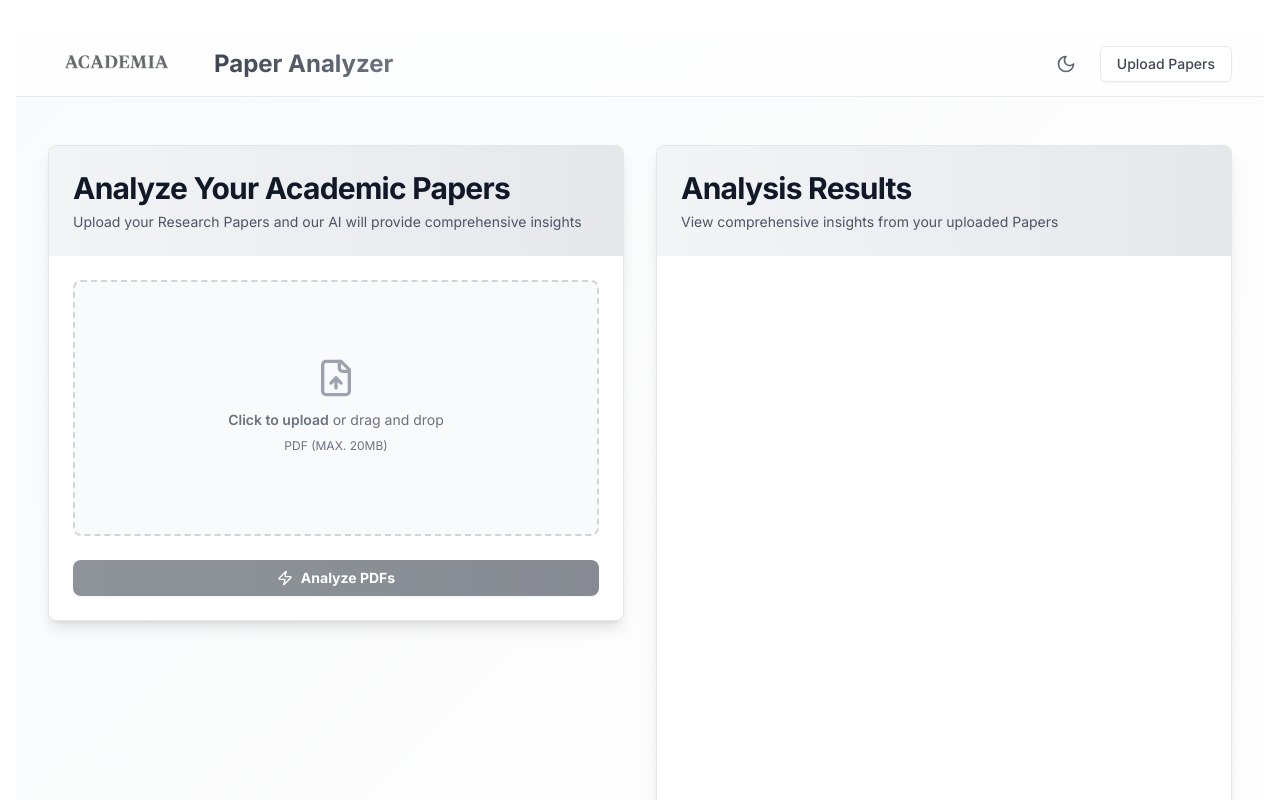
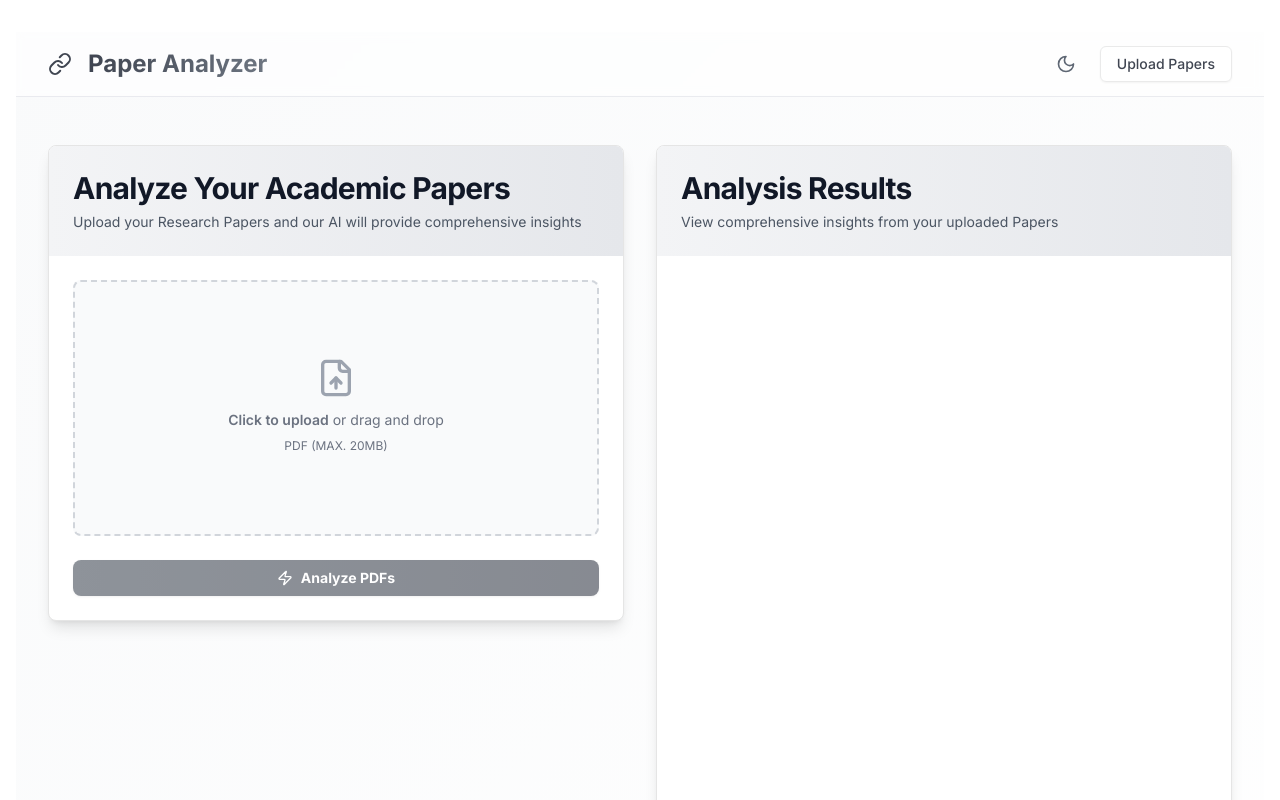
Before and after one commit to jon-jc/pdfAnalyzer, a Next.js app: page /pdf in a window 1280 px wide. Shown: the top 800 px of the page. Built offline with nearby package versions, Linux system fonts and the light colour scheme.

Commit message:
fix link to home page on paper analyzer page

```diff
--- a/components/pdf.tsx
+++ b/components/pdf.tsx
@@ -23,6 +23,7 @@ import {
   Sparkles,
   CheckCircle,
   AlertCircle,
+  Link,
 } from "lucide-react";
 import { Button } from "@/components/ui/button";
 import { Input } from "@/components/ui/input";
@@ -359,6 +360,7 @@ export default function PDFAnalyzer() {
       >
         <div className="container mx-auto px-4 sm:px-6 lg:px-8 flex h-16 items-center justify-between">
           <div className="flex items-center space-x-4">
+            <Link href="/">
               <Image
                 src="/academialogo.png"
                 alt="Academia.edu Logo"
@@ -366,6 +368,7 @@ export default function PDFAnalyzer() {
                 height={40}
                 className="dark:invert transition-all duration-300 hover:opacity-80"
               />
+            </Link>
             <h1 className="text-2xl font-bold bg-clip-text text-transparent bg-gradient-to-r from-gray-900 to-gray-600 dark:from-gray-100 dark:to-gray-400">
               Paper Analyzer
             </h1>
```
Lines whose indentation alone changed are shown as unchanged.
